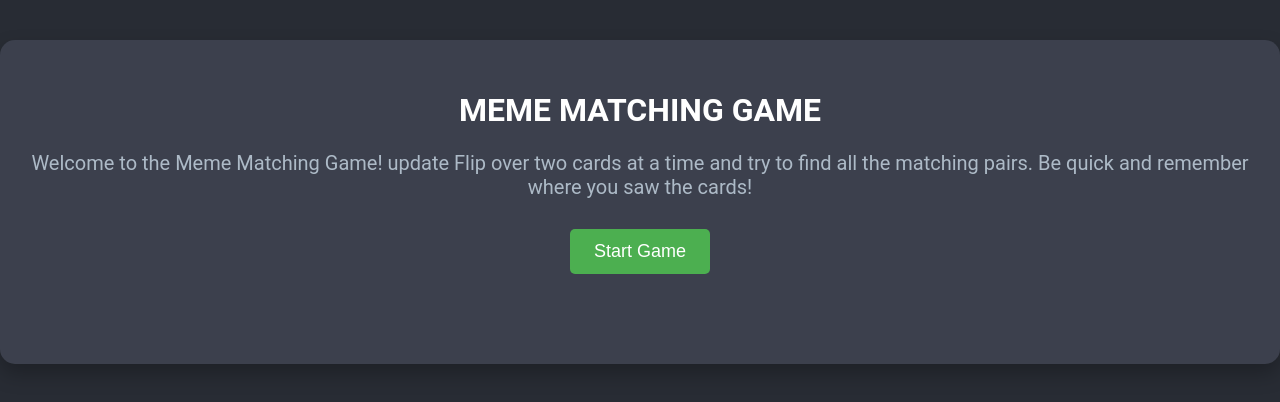
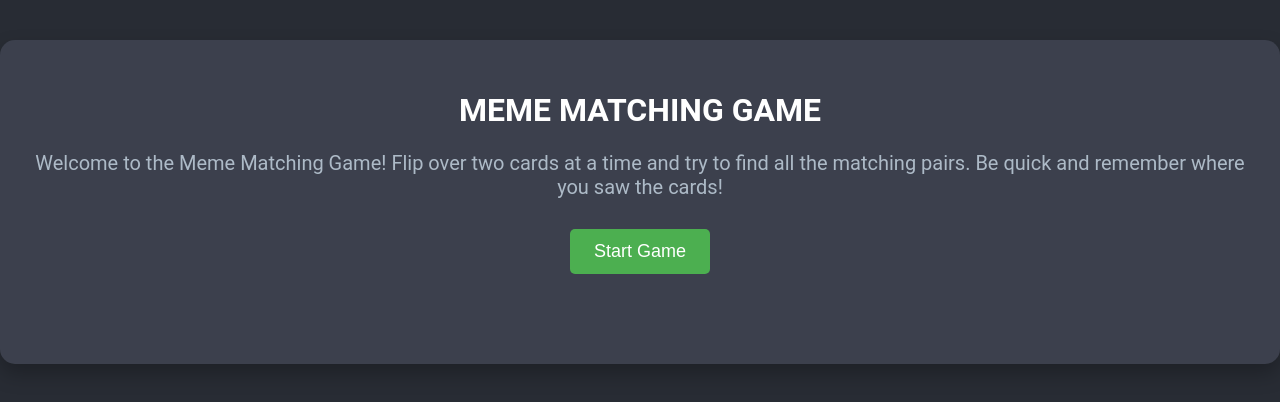
Before and after one commit to Bablu7011/meme-game, a plain HTML site: page index.html in a window 1280 px wide. Drawn offline with Linux system fonts and the light colour scheme.

Commit message:
Update index.html

```diff
--- a/index.html
+++ b/index.html
@@ -10,7 +10,7 @@
     <div class="container">
         <h1>MEME MATCHING GAME</h1>
         <p class="instructions">
-            Welcome to the Meme Matching Game! update  Flip over two cards at a time and try to find all the matching pairs. Be quick and remember where you saw the cards!
+            Welcome to the Meme Matching Game!  Flip over two cards at a time and try to find all the matching pairs. Be quick and remember where you saw the cards!
         </p>
         <button id="start-game">Start Game</button>
         <div id="game-board" class="game-board">
```
